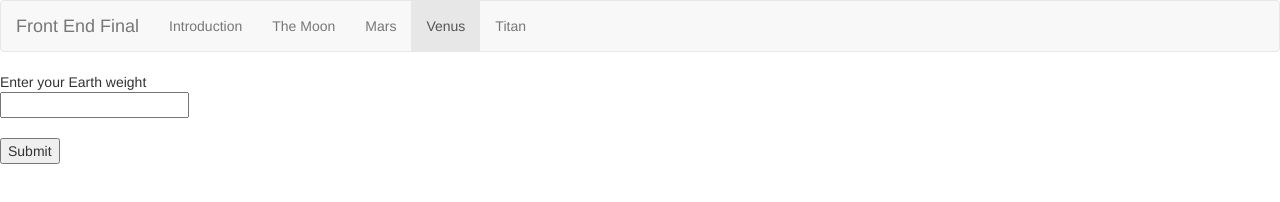
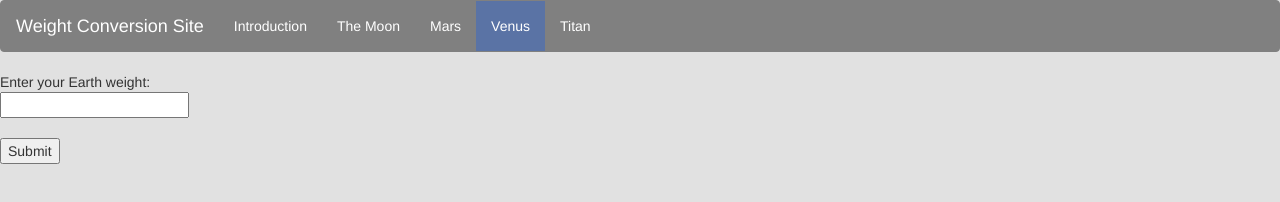
Before and after one commit to dcvasquez1/buildapc-webpage, a plain HTML site: page templates/venus.html in a window 1280 px wide. Drawn offline with nearby package versions, Linux system fonts and the light colour scheme.

Commit message:
Update venus.html

```diff
--- a/templates/venus.html
+++ b/templates/venus.html
@@ -3,9 +3,11 @@
   <head>
     	<meta charset="utf-8">
 	<meta name="viewport" content="width=device-width, initial-scale=1">
+
 	<link rel="stylesheet" href="https://maxcdn.bootstrapcdn.com/bootstrap/3.3.7/css/bootstrap.min.css" integrity="sha384-BVYiiSIFeK1dGmJRAkycuHAHRg32OmUcww7on3RYdg4Va+PmSTsz/K68vbdEjh4u" crossorigin="anonymous">
+    	<link rel="stylesheet" type="text/css" href="../static/buildapc-style.css">
 
-    <title>Weight on Venus</title>
+    <title>Venus</title>
   </head>
   <body>
 
@@ -18,7 +20,7 @@
 						<span class="icon-bar"></span>
 						<span class="icon-bar"></span>
 					</button>
-					<a class="navbar-brand" href=".">Front End Final</a>
+					<a class="navbar-brand" href=".">Weight Conversion Site</a>
 				</div>
 				<div class="collapse navbar-collapse" id="myNavBar">
 					<ul class="nav navbar-nav">
@@ -33,7 +35,7 @@
 		</nav>
 
     <form action='/response'>
-      Enter your Earth weight<br>
+      Enter your Earth weight:<br>
       <input type="text" name="weight">
       <br><br>
       <input type="submit">
```
Lines whose indentation alone changed are shown as unchanged.
